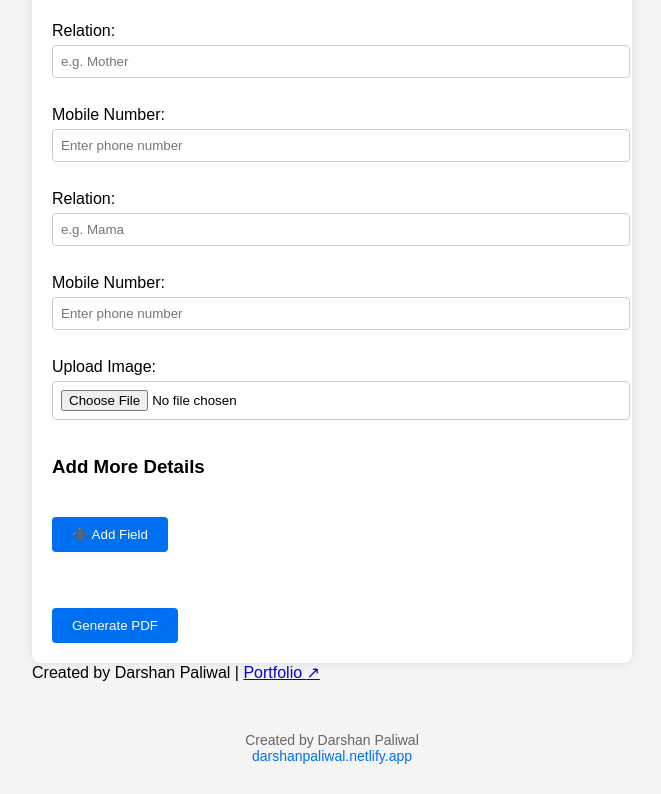
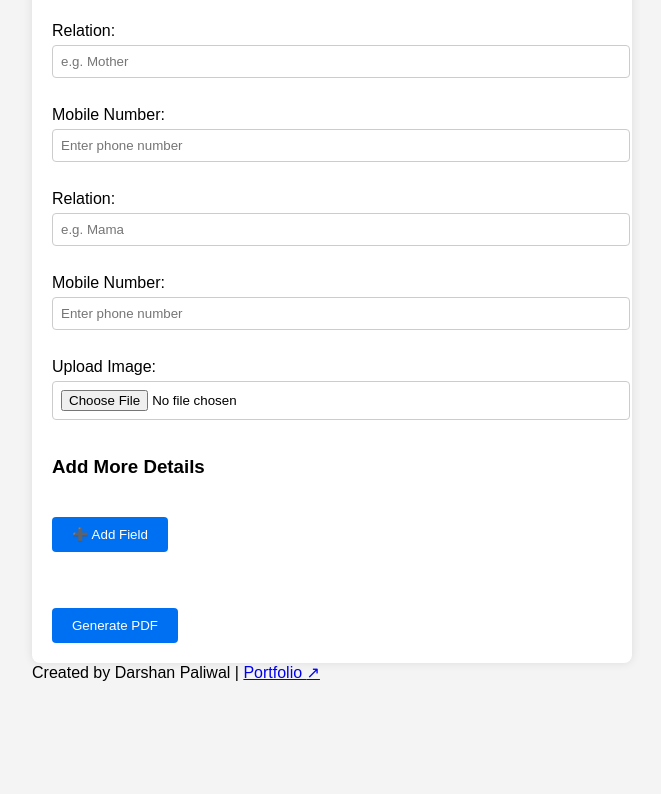
Before and after one commit to Darshan-Paliwal/Biodata_Builder, a Next.js app: page / in a window 1280 px wide. Shown: the part 1614-2408 px from the top of the page, without its empty margins (308-969 px from the left). After the commit the page ends 2336 px from the top, so only its background shows below. Built offline with nearby package versions, Linux system fonts and the light colour scheme.

Commit message:
Update layout.tsx

```diff
--- a/app/layout.tsx
+++ b/app/layout.tsx
@@ -15,24 +15,6 @@ export default function RootLayout({
     <html lang="en">
       <body>
         <main>{children}</main>
-        <footer
-          style={{
-            textAlign: "center",
-            marginTop: "20px",
-            padding: "10px",
-            fontSize: "14px",
-            color: "#666",
-          }}
-        >
-          Created by Darshan Paliwal
-          <br />
-          <a
-            href="https://darshanpaliwal.netlify.app"
-            style={{ color: "#0070f3", textDecoration: "none" }}
-          >
-            darshanpaliwal.netlify.app
-          </a>
-        </footer>
       </body>
     </html>
   );
```
